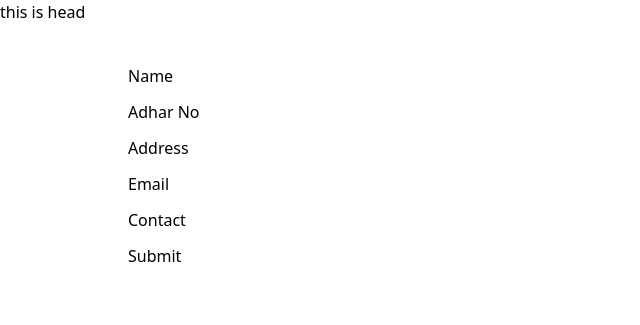
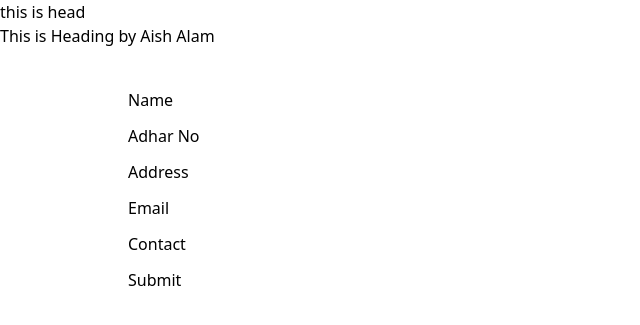
Before and after one commit to MujahidulIslamShaikh/newsportal, a PHP site: page /edit.php?id=1 in a window 1280 px wide. Shown: the top 325 px of the page, without its empty margins (0-640 px from the left). Run offline with PHP 8.4, Linux system fonts and the light colour scheme; data that the repository does not hold is empty; some libraries are stand-ins or nearby versions.

Commit message:
Update edit.php by Aish

```diff
--- a/edit.php
+++ b/edit.php
@@ -5,6 +5,7 @@
 
 <body>
   <h1>this is head</h1>
+  <h2>This is Heading by Aish Alam</h2>
 <div class="container">
 
   <div class="w-[80vw] mx-auto mt-10 flex gap-10">
```
